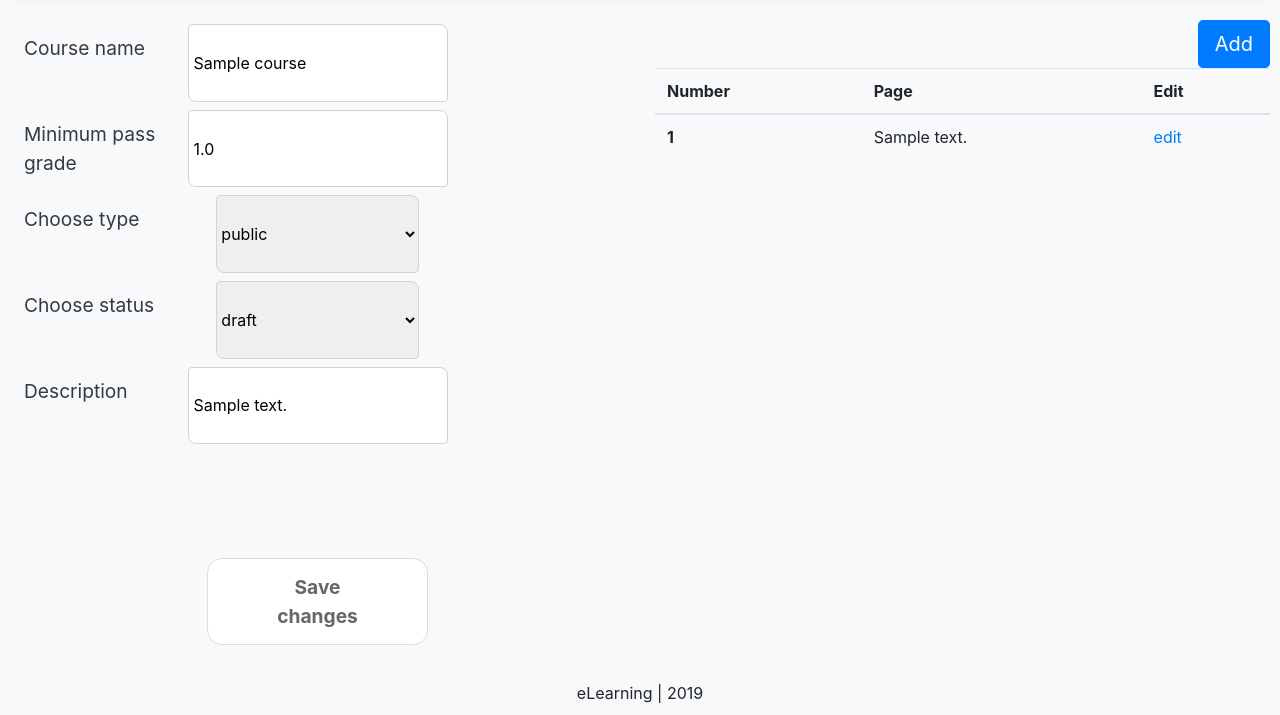
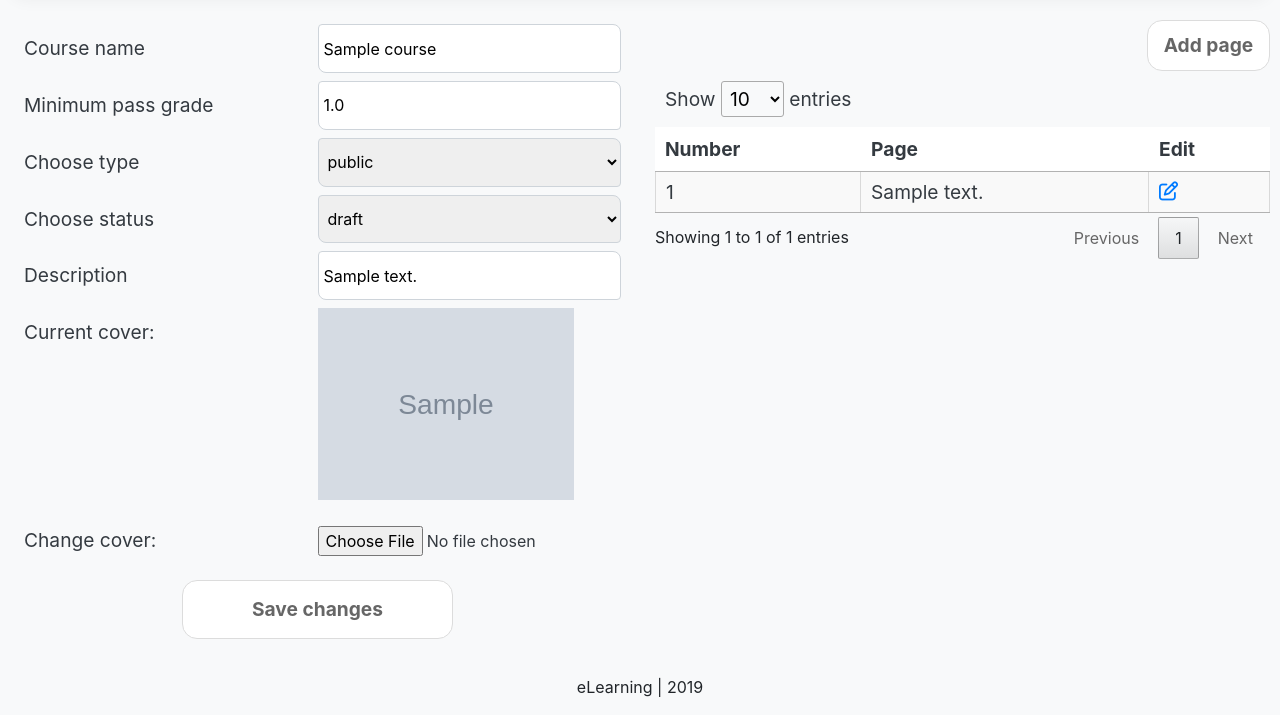
Before and after one commit to DanaKlimova/eLearning, a Django app: page /courses/1/ in a window 1280 px wide. Shown: the part 127-842 px from the top of the page. Run offline with Django 3.2, Linux system fonts and the light colour scheme; a user stored in the database is signed in; tables that the repository leaves empty hold one stand-in row (values such as "Sample post"); grey boxes marked "Sample" are stand-in pictures; some libraries are stand-ins or nearby versions.

Commit message:
Edited 'course edit' page. Added datatable with pages.

```diff
--- a/eLearning/courses/static/courses/css/course_edit.css
+++ b/eLearning/courses/static/courses/css/course_edit.css
@@ -1,11 +1,15 @@
+.container {
+    margin: 0 auto;
+    width: 60%;
+}
+
 .course-form-grid {
     display: grid;
-    grid-template-rows: repeat(6, 1fr);
 }
 
 .form-input-item {
     display: grid;
-    grid-template-columns: repeat(3, 1fr);
+    grid-template-columns: 50% 50%;
     margin: 4px;
 }
 
@@ -18,6 +22,7 @@ label {
 .select {
     border: 1px solid #ced4da;
     border-radius: 0.25rem .5rem;
+    padding: 5px;
 }
 
 .text-input {
@@ -26,44 +31,27 @@ label {
 
 .error-label {
     color: red;
+    grid-column: 2/3;
 }
 
 .success-label {
     color: green;
     text-align: center;
-}
-
-.upload-image {
-    width: 25px;
-    margin-right: 15px;
-    vertical-align: middle;
-}
-
-input[type="file"] {
-    display: none;
-}
-
-.custom-file-upload {
-    border: 1px solid #ccc;
-    border-radius: 5% / 50%;
-    display: inline-block;
-    padding: 6px 12px;
-    cursor: pointer;
+    margin: 10px auto;
+    display: block;
 }
 
 .submit-button {
-    box-shadow: inset -7px 7px 3px -15px #ffffff;
     background: #ffffff;
     background-color: #ffffff;
     border-radius: 15px;
     border: 1px solid #dcdcdc;
-    display: inline-block;
+    display: block;
     padding: 14px 69px;
     color: #666666;
     font-size: 1.5vw;
     font-weight: bold;
-    grid-column: 2/3;
-    margin-top: 20px;
+    margin: 10px auto;
 }
 
 .submit-button:hover {
@@ -71,3 +59,50 @@ input[type="file"] {
     border-color: #b8bdc2;
     box-shadow: 0 0 10px #b8bdc2;
 }
+
+.upload-file {
+    padding: 10px 0;
+    color: #343a40;
+}
+
+.course-cover {
+    max-height: 256;
+    max-width: 256;
+    justify-self: center;
+    align-self: center;
+}
+
+.add-page-button {
+    background-color: #ffffff;
+    border-radius: 15px;
+    border: 1px solid #dcdcdc;
+    padding: 10px;
+    color: #666666;
+    font-size: 1.5vw;
+    font-weight: bold;
+    text-decoration: none;
+    float: right;
+    width: 20%;
+    text-align: center;
+}
+
+.add-page-button:hover {
+    outline: none;
+    border-color: #b8bdc2;
+    box-shadow: 0 0 10px #b8bdc2;
+}
+
+table select {
+    background-color: #ffffff;
+    border-radius: 15px;
+    border: 1px solid #dcdcdc;
+    color: #666666;
+    font-size: 1.5vw;
+}
+
+table {
+    background-color: white;
+    color: #343a40;
+    margin: 10px;
+    font-size: 1.5vw;
+}
--- a/eLearning/courses/templates/courses/course_edit.html
+++ b/eLearning/courses/templates/courses/course_edit.html
@@ -6,6 +6,8 @@ Course detail
 
 {% block styles %}
 {% load static %}
+<link rel="stylesheet" type="text/css"
+    href="https://cdn.datatables.net/v/dt/dt-1.10.20/r-2.2.3/sc-2.0.1/datatables.min.css"/>
 <link rel="stylesheet" href="{% static 'courses/css/base.css' %}" />
 <link rel="stylesheet" href="{% static 'courses/css/course_edit.css' %}" />
 {% endblock %}
@@ -21,29 +23,43 @@ Course detail
             action="{% url 'course_create' %}">
         {% endif %}
             {% csrf_token %}
+
+            {% if 'edit' not in view %}
+            <div class="container">
+            {% endif %}
                 <div class="course-form-grid">
 
                     <div class="form-input-item">
                         <label>Course name</label>
                         <input type="text" name="name" id="inputName" class="glowing-border text-input" required
                             value="{{form.initial.name}}">
+                    </div>
+
+                    {% if form.name.errors %}
+                    <div class="form-input-item">
                         <label class="error-label">
                             {% for error in form.name.errors%}
                             {{ error|default:"" }}
                             {% endfor %}
                         </label>
                     </div>
+                    {% endif %}
 
                     <div class="form-input-item">
                         <label>Minimum pass grade</label>
                         <input type="text" name="min_pass_grade" id="inputMinPassGrade" class="glowing-border text-input" required
                             value="{{form.initial.min_pass_grade}}">
+                    </div>
+
+                    {% if form.min_pass_grade.errors %}
+                    <div class="form-input-item">
                         <label class="error-label">
                             {% for error in form.min_pass_grade.errors%}
                             {{ error|default:"" }}
                             {% endfor %}
                         </label>
                     </div>
+                    {% endif %}
 
 
                     <div class="form-input-item">
@@ -54,12 +70,17 @@ Course detail
                             <option value="{{type}}">{{type_name}}</option>
                             {% endfor %}
                         </select>
+                    </div>
+
+                    {% if form.type.errors %}
+                    <div class="form-input-item">
                         <label class="error-label">
                             {% for error in form.type.errors%}
                             {{ error|default:"" }}
                             {% endfor %}
                         </label>
                     </div>
+                    {% endif %}
 
                     <div class="form-input-item">
                         <label>Choose status</label>
@@ -69,36 +90,45 @@ Course detail
                             <option value="{{status}}">{{status_name}}</option>
                             {% endfor %}
                         </select>
+                    </div>
+
+                    {% if form.status.errors %}
+                    <div class="form-input-item">
                         <label class="error-label">
                             {% for error in form.status.errors%}
                             {{ error|default:"" }}
                             {% endfor %}
                         </label>
                     </div>
+                    {% endif %}
 
                     <div class="form-input-item">
                         <label>Description</label>
                         <input type="text" name="content" id="inputContent" class="glowing-border text-input" required
                             value="{{form.initial.content}}">
+                    </div>
+
+                    {% if form.content.errors %}
+                    <div class="form-input-item">
                         <label class="error-label">
-                {% for error in form.content.errors%}
+                            {% for error in form.content.errors %}
                             {{ error|default:"" }}
                             {% endfor %}
                         </label>
                     </div>
+                    {% endif %}
 
                     <div class="form-input-item">
-                    {% comment %} {% if 'edit' in view %}
-                    <img src="{{ cover_url }}" alt="{{ form.initial.name }}">
+                        {% if 'edit' in view %}
+                            <label> Current cover:</label>
+                            <p>
+                                <img class="course-cover" src="{{ cover_url }}" alt="{{ form.initial.name }}">
+                            </p>
+                            <label> Change cover:</label>
+                        {% else %}
+                            <label> Upload cover:</label>
                         {% endif %}
-                    <label>
-                        {% if 'edit' in view %}
-                        Change cover
-                        {% else %}
-                        Upload cover
-                        {% endif %}
-                    </label> {% endcomment %}
-                    <input type="file" name="cover" id="inputCover" placeholder="course cover"/>
+                        <input class="upload-file" type="file" name="cover" id="inputCover" placeholder="Course cover">
                     </div>
                 </div>
 
@@ -109,7 +139,6 @@ Course detail
                 <p style="color:red;">{{ error|default:"" }}</p>
                 {% endfor %} {% endcomment %}
 
-            <div class="form-input-item">
                 {% if form.non_field_errors %}
                 <label class="error-label">{{ form.non_field_errors|default:"" }}</label>
                 {% endif %}
@@ -117,20 +146,19 @@ Course detail
                 {% if success_message %}
                 <label class="success-label">{{success_message}}</label>
                 {% endif %}
-                <div>
-            </div>
 
                 <button class="submit-button" type="submit">Save changes</button>
-
+            {% if 'edit' not in view %}
             </div>
+            {% endif %}
         </form>
     </div>
     {% if 'edit' in view %}
     <div class="col">
         <a href="{% url 'page_create' course_pk=course_pk %}">
-            <button class="float-right btn btn-lg btn-primary" type="submit">Add</button>
+            <button class="add-page-button" type="submit">Add page</button>
         </a>
-        <table class="table">
+        <table id="pageTableId" class="cell-border stripe hover">
             <thead>
                 <tr>
                     <th scope="col">Number</th>
@@ -141,9 +169,9 @@ Course detail
             <tbody>
                 {% for page in page_list %}
                 <tr>
-                    <th scope="row">{{page.number}}</th>
-                    <td>{{page.content}}</td>
-                    <td><a href="{% url 'page_edit' course_pk=course_pk page_pk=page.pk %}">edit</a></td>
+                    <td>{{ page.number }}</td>
+                    <td>{{ page.content }}</td>
+                    <td><a href="{% url 'page_edit' course_pk=course_pk page_pk=page.pk %}"><i class="far fa-edit"></i></a></td>
                 </tr>
                 {% endfor %}
             </tbody>
@@ -154,10 +182,19 @@ Course detail
 {% endblock %}
 
 {% block js_scripts %}
+<script src="https://kit.fontawesome.com/e278b3cacc.js" crossorigin="anonymous"></script>
+<script type="text/javascript"
+    src="https://cdn.datatables.net/v/dt/dt-1.10.20/r-2.2.3/sc-2.0.1/datatables.min.js">
+</script>
+
 <script>
 $(document).ready(function() {
-    selectElement('typeId', '{{ type }}')
-    selectElement('statusId', '{{ status }}')
+    $("#pageTableId").DataTable( {
+        searching: false,
+        ordering: false
+    });
+    selectElement('typeId', '{{ type }}');
+    selectElement('statusId', '{{ status }}');
 
     function selectElement(id, valueToSelect) {
         let element = document.getElementById(id);
```
Lines whose indentation alone changed are shown as unchanged.
